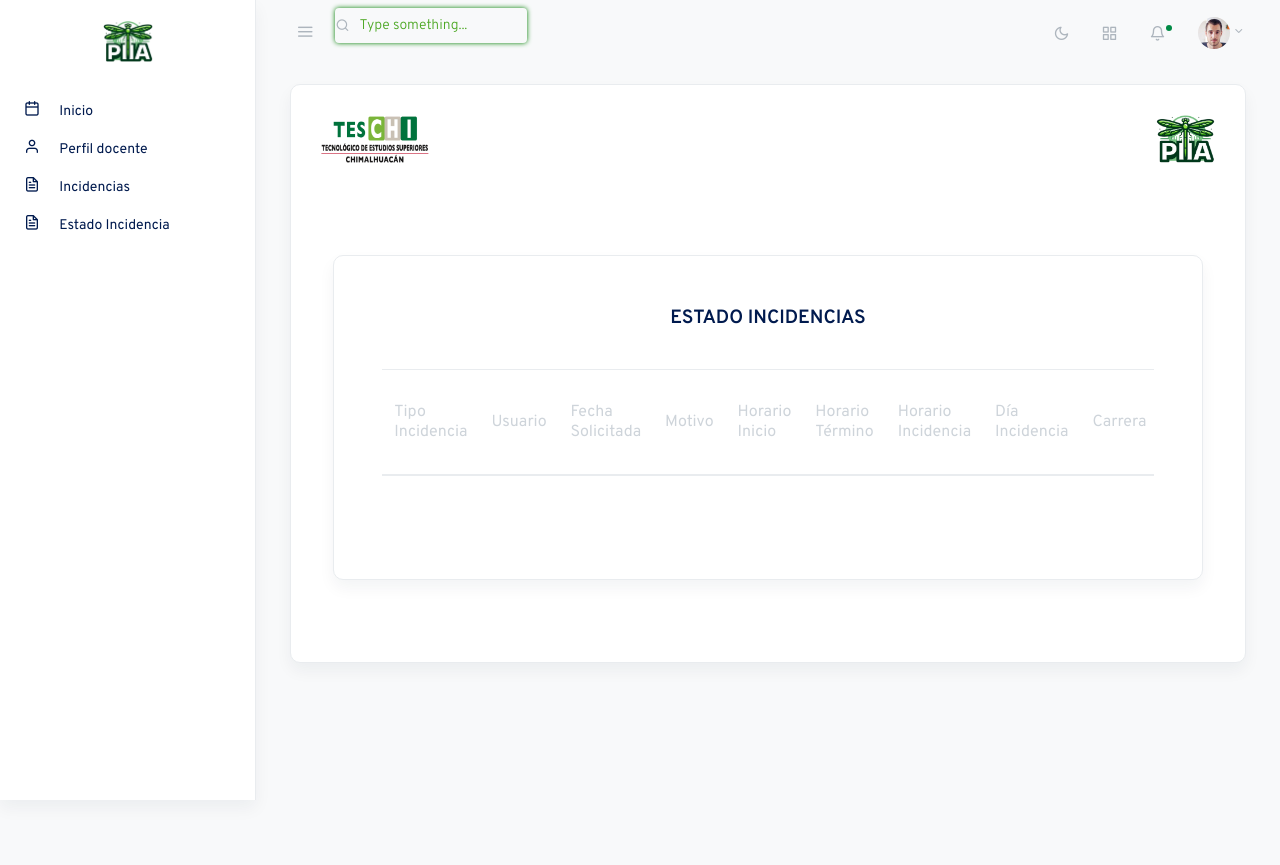
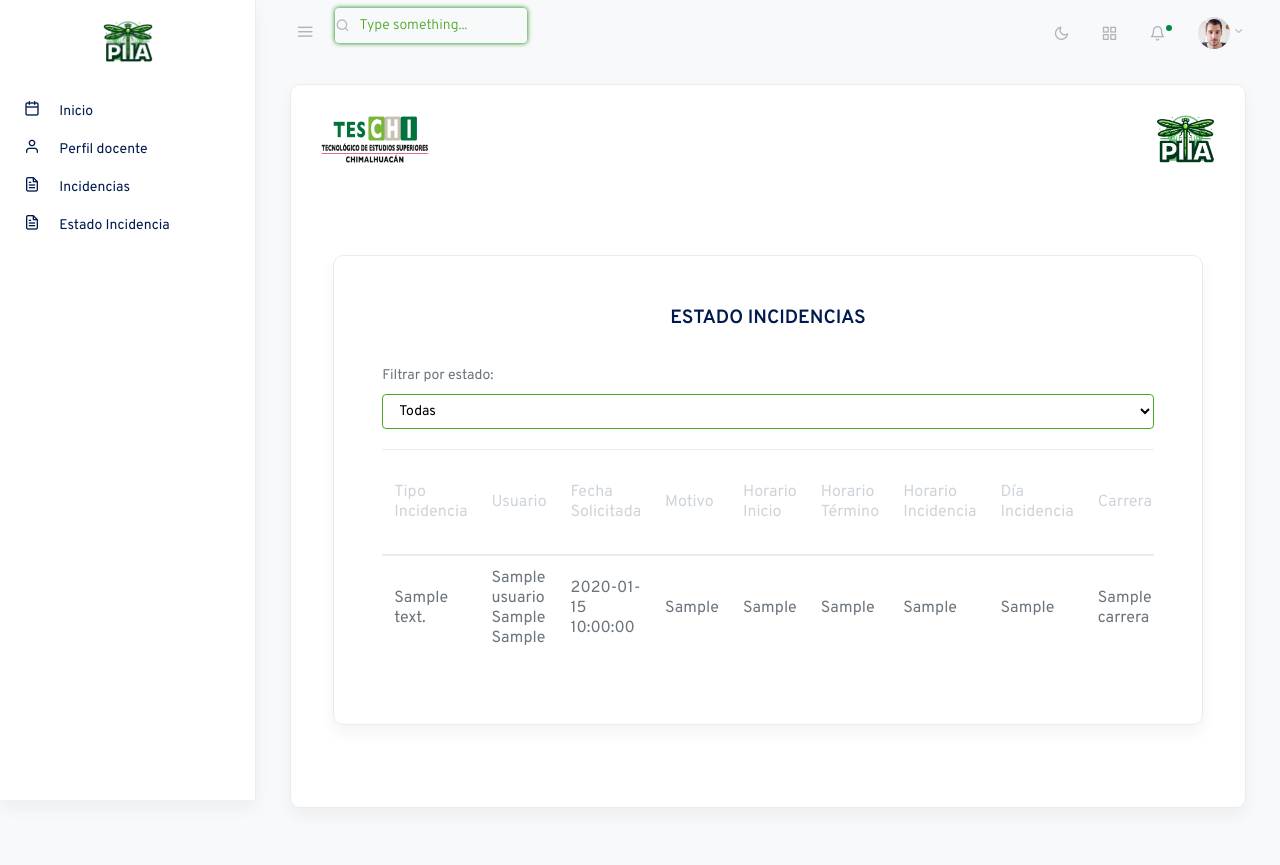
Before and after one commit to AngelReyes14/PIIA, a PHP site: page /views/templates/validacion_incidencia.php in a window 1280 px wide. Run offline with PHP 8.4, Linux system fonts and the light colour scheme; the visitor is signed in with stand-in values (Sample User, id 1); tables that the repository leaves empty or names only in its code hold one stand-in row (values such as "Sample post"); data that the repository does not hold is empty; some libraries are stand-ins or nearby versions; some web fonts are replaced.

Commit message:
filtro status y filtro para docentes

```diff
--- a/models/consultas.php
+++ b/models/consultas.php
@@ -146,6 +146,42 @@ class Consultas {
         return false; // Devuelve falso si hay un error
     }
 }
+
+public function obtenerIncidenciasPorUsuario($idusuario) {
+    $query = "
+        SELECT ihu.incidencia_has_usuario_id,
+               i.descripcion AS descripcion_incidencia,
+               u.nombre_usuario,
+               u.apellido_p AS apellido_paterno,
+               u.apellido_m AS apellido_materno,
+               ihu.fecha_solicitada,
+               ihu.motivo,
+               ihu.horario_inicio,
+               ihu.horario_termino,
+               ihu.horario_incidencia,
+               ihu.dia_incidencia,
+               c.nombre_carrera,
+               ihu.Validacion_Divicion_Academica AS validacion_division_academica,
+               ihu.Validacion_Subdireccion AS validacion_subdireccion,
+               ihu.Validacion_RH AS validacion_rh,
+               ihu.status_incidencia_id
+        FROM incidencia_has_usuario ihu
+        JOIN incidencia i ON ihu.incidencia_incidenciaid = i.incidenciaid
+        JOIN usuario u ON ihu.usuario_usuario_id = u.usuario_id
+        JOIN carrera c ON ihu.carrera_carrera_id = c.carrera_id
+        WHERE ihu.usuario_usuario_id = :idusuario
+    ";
+
+    $stmt = $this->conn->prepare($query);
+    $stmt->bindParam(':idusuario', $idusuario, PDO::PARAM_INT);
+    $stmt->execute();
+    return $stmt->fetchAll(PDO::FETCH_ASSOC);
+}
+
+
+
+
+
 
 
 
--- a/views/templates/validacion_incidencia.php
+++ b/views/templates/validacion_incidencia.php
@@ -3,6 +3,7 @@ include('../../models/session.php');
 include('../../controllers/db.php');
 include('../../models/consultas.php');
 include('aside.php');
+
 if (isset($_POST['logout'])) {
   $sessionManager->logoutAndRedirect('../templates/auth-login.php');
 }
@@ -10,15 +11,25 @@ if (isset($_POST['logout'])) {
 $conn = $database->getConnection();
 $consultas = new Consultas($conn);
 
-// Obtener las carreras
-$carreras = $consultas->obtenerCarreras();
-$incidencias = $consultas->obtenerDatosincidencias();
+// Obtener el ID del usuario actual y su tipo
 $idusuario = (int) $_SESSION['user_id'];
 $usuario_tipo = $consultas->obtenerTipoUsuarioPorId($idusuario); // Usar $usuario_tipo directamente
+
 if (!$usuario_tipo) {
   die("Error: Tipo de usuario no encontrado para el ID proporcionado.");
 }
 
+// Obtener incidencias según el tipo de usuario
+if ($usuario_tipo == 1) {
+  // Solo incidencias del usuario actual si es tipo 1
+  $incidencias = $consultas->obtenerIncidenciasPorUsuario($idusuario);
+} else {
+  // Para otros usuarios, obtiene todas las incidencias
+  $incidencias = $consultas->obtenerDatosincidencias();
+}
+
+// Obtener las carreras
+$carreras = $consultas->obtenerCarreras();
 ?>
 
 <!-- Aquí sigue tu código HTML para el formulario -->
@@ -130,6 +141,16 @@ if (!$usuario_tipo) {
                     <div class="d-flex justify-content-center align-items-center mb-3 col">
               <p class="titulo-grande"><strong>ESTADO INCIDENCIAS</strong></p>
             </div>
+            <div class="filter-container">
+    <label for="statusFilter">Filtrar por estado:</label>
+    <select id="statusFilter" class="form-control">
+        <option value="all">Todas</option>
+        <option value="1">Aprobadas</option>
+        <option value="2">Rechazadas</option>
+        <option value="3">Pendientes</option>
+    </select>
+</div>
+
     <table class="table datatables" id="dataTable-1">
         <thead>
             <tr>
@@ -236,7 +257,8 @@ function getStatusClass($status) {
                     <?php
                     $statusClass = getStatusClass($incidencia['status_incidencia_id']);
                     ?>
-                    <span class="status-color <?php echo $statusClass; ?>"></span>
+      <span class="status-color <?php echo $statusClass; ?>" data-status="<?php echo $incidencia['status_incidencia_id']; ?>"></span>
+
                 </td>
             </tr>
         <?php endforeach; ?>
@@ -426,6 +448,28 @@ function getStatusClass($status) {
   <script src="js/Chart.min.js"></script>
   <!-- Incluir SweetAlert2 -->
   <script src="https://cdn.jsdelivr.net/npm/sweetalert2@11"></script>
+  <script>
+    document.getElementById('statusFilter').addEventListener('change', function() {
+        const selectedStatus = this.value; // Valor seleccionado en el filtro
+        const rows = document.querySelectorAll('#dataTable-1 tbody tr'); // Filas de la tabla
+
+        rows.forEach(row => {
+            const statusCell = row.querySelector('td:last-child span'); // Buscar el span del estado dentro de la última celda
+            if (statusCell) {
+                const statusValue = statusCell.getAttribute('data-status'); // Obtener el valor data-status
+
+                if (selectedStatus === 'all') {
+                    row.style.display = ''; // Mostrar todas si selecciona 'Todas'
+                } else if (statusValue === selectedStatus) {
+                    row.style.display = ''; // Mostrar solo las que coinciden
+                } else {
+                    row.style.display = 'none'; // Ocultar las que no coinciden
+                }
+            }
+        });
+    });
+</script>
+
   <script>
 function validarIncidencia(element) {
     const incidenciaId = element.getAttribute("data-incidencia-id"); // ID de la incidencia seleccionada
```
